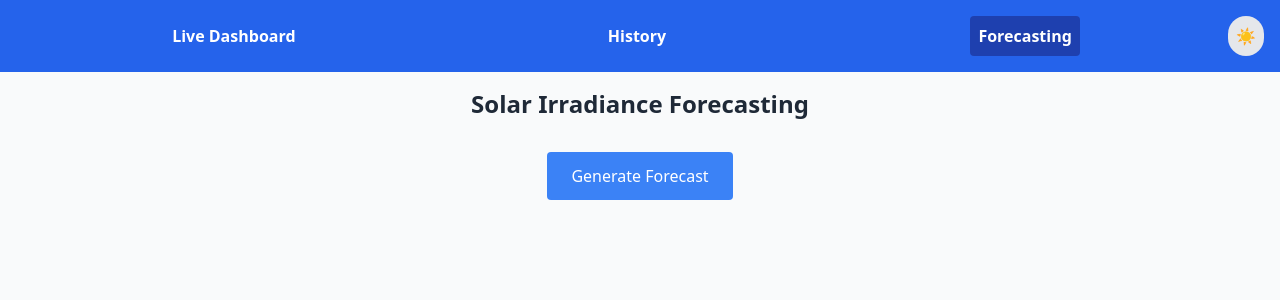
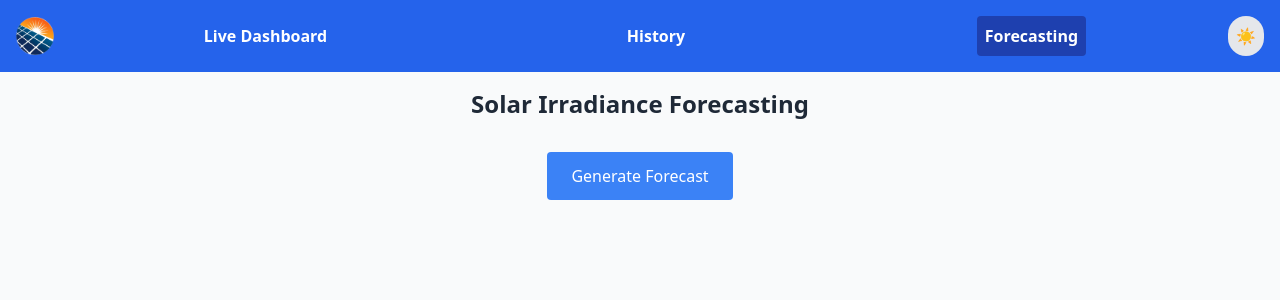
Before and after one commit to Eanazir/SolarTrackerFrontend, a React (Vite) app in the folder client/: page /forecasting in a window 1280 px wide. Shown: the top 300 px of the page. Built offline with nearby package versions, Linux system fonts and the light colour scheme.

Commit message:
added logo to nav bar but items not centered

```diff
--- a/client/src/App.tsx
+++ b/client/src/App.tsx
@@ -4,20 +4,22 @@ import { BrowserRouter as Router, Routes, Route, NavLink } from 'react-router-do
 import LiveDashboard from './pages/LiveDashboard';
 import DarkModeToggle from './components/DarkModeToggle';
 import History from './pages/History';
-import ExportData from './pages/ExportData';
+// import ExportData from './pages/ExportData';
 import Forecasting from './pages/Forecasting';
+import Logo from './components/Logo.tsx';
 
 const App: React.FC = () => {
   return (
     <Router>
       <nav className="flex items-center bg-blue-600 p-4 text-white">
+        <Logo />
         <div className="flex flex-1 justify-around">
           <NavLink
             to="/"
             className={({ isActive }) =>
               isActive
-                ? 'font-extrabold bg-blue-800 p-2 rounded transition duration-300'
-                : 'font-bold p-2 rounded transition duration-300'
+                ? "font-extrabold bg-blue-800 p-2 rounded transition duration-300"
+                : "font-bold p-2 rounded transition duration-300"
             }
             end
           >
@@ -27,8 +29,8 @@ const App: React.FC = () => {
             to="/history"
             className={({ isActive }) =>
               isActive
-                ? 'font-extrabold bg-blue-800 p-2 rounded transition duration-300'
-                : 'font-bold p-2 rounded transition duration-300'
+                ? "font-extrabold bg-blue-800 p-2 rounded transition duration-300"
+                : "font-bold p-2 rounded transition duration-300"
             }
           >
             History
@@ -47,8 +49,8 @@ const App: React.FC = () => {
             to="/forecasting"
             className={({ isActive }) =>
               isActive
-                ? 'font-extrabold bg-blue-800 p-2 rounded transition duration-300'
-                : 'font-bold p-2 rounded transition duration-300'
+                ? "font-extrabold bg-blue-800 p-2 rounded transition duration-300"
+                : "font-bold p-2 rounded transition duration-300"
             }
           >
             Forecasting
@@ -60,8 +62,7 @@ const App: React.FC = () => {
         <Route path="/" element={<LiveDashboard />} />
         <Route path="/history" element={<History />} />
         {/* <Route path="/export" element = {<ExportData/>} /> */}
-        <Route path="/forecasting" element = {<Forecasting/>} />
-        <Route path="/export" element={<ExportData />} />
+        <Route path="/forecasting" element={<Forecasting />} />
       </Routes>
     </Router>
   );
--- /dev/null
+++ b/client/src/components/Logo.tsx
@@ -0,0 +1,9 @@
+// src/components/Logo.tsx
+import React from 'react';
+import logo from '../assets/Solar Tracker Good Transparent Logo.png';
+
+const Logo: React.FC = () => {
+  return <img src={logo} alt="Logo" className="w-[38px]" />;
+};
+
+export default Logo;
```
Also changed, not shown: client/src/assets/Solar Tracker Good Transparent Logo.png (added).
